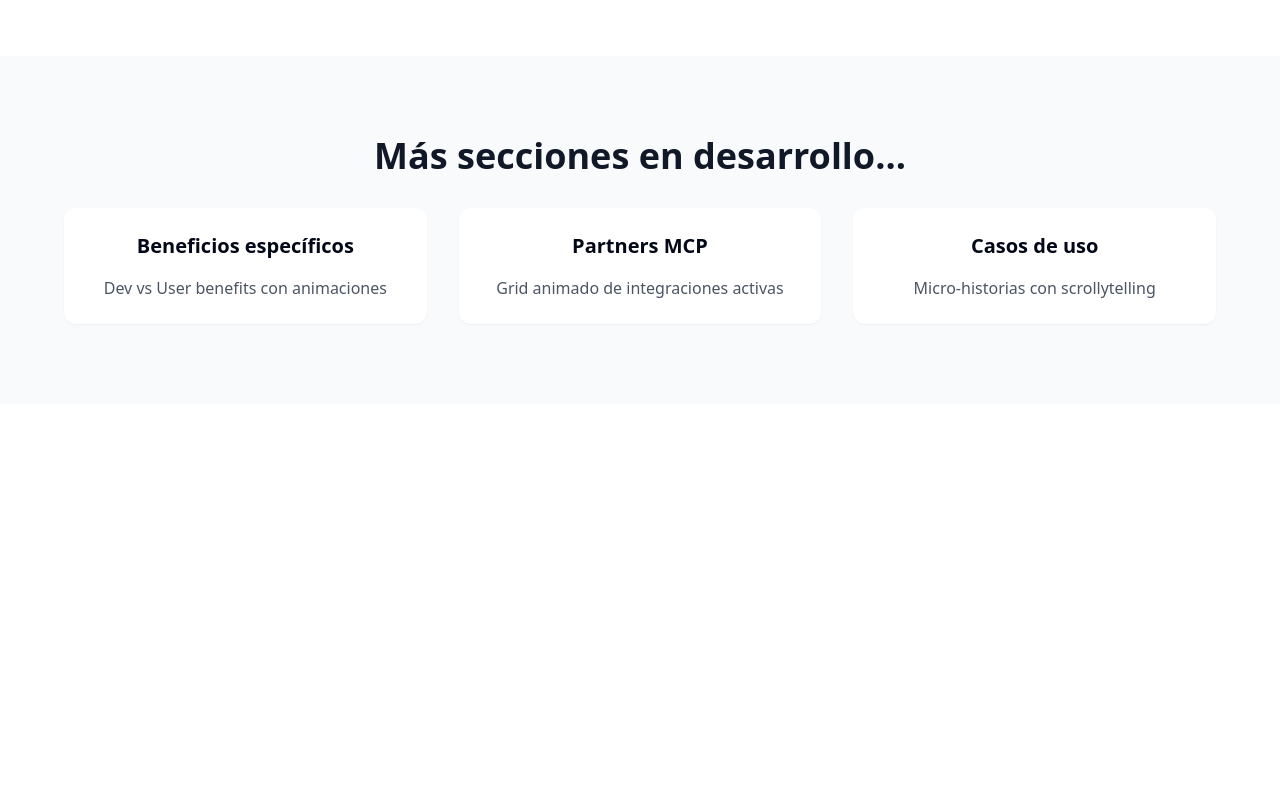
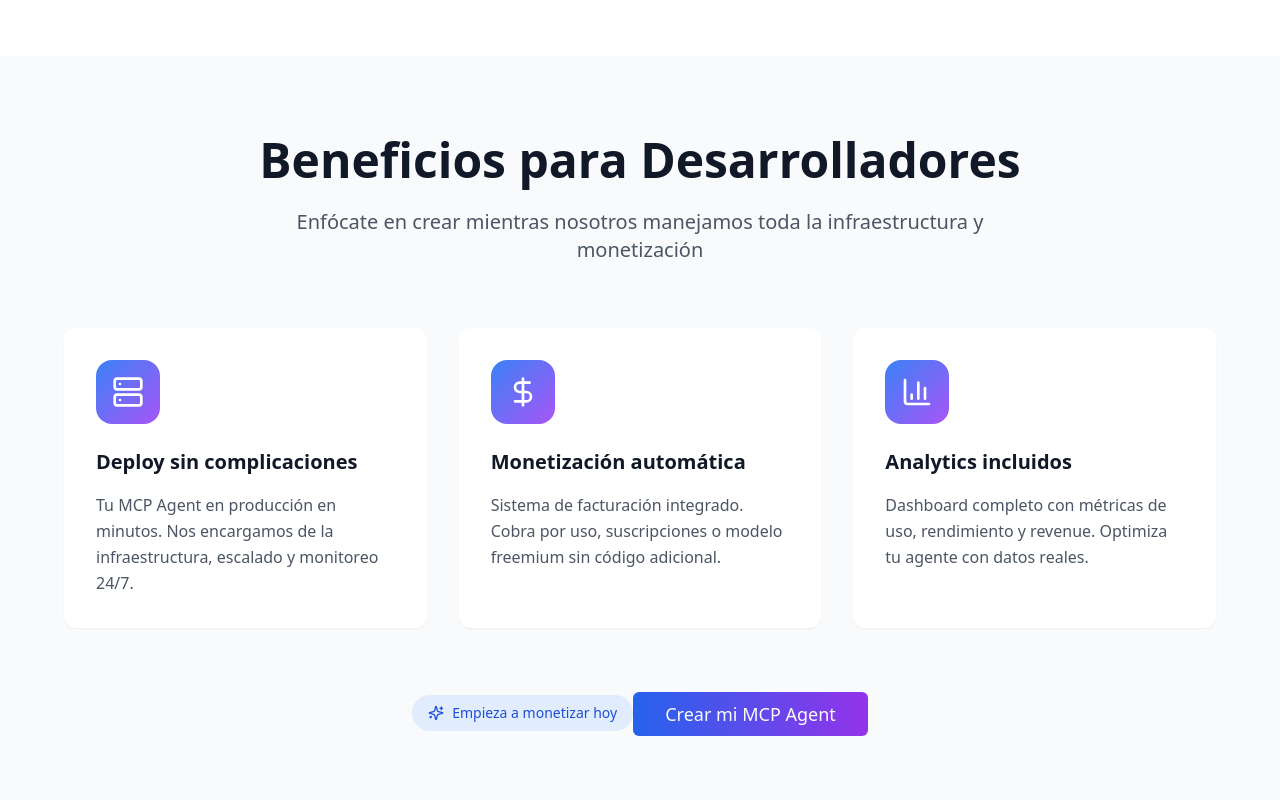
Before and after one commit to SneyX/universal-whatsag, a React (Vite) app: page / in a window 1280 px wide. Shown: the part 1480-2280 px from the top of the page. Before the commit the page ends 1884 px from the top, so only its background shows below. Built offline with nearby package versions, Linux system fonts and the light colour scheme.

Commit message:
feat: Add specific benefits section
Adds the "Beneficios específicos" section to the landing page, including Dev and User benefits with animations.

```diff
--- a/src/index.css
+++ b/src/index.css
@@ -149,6 +149,19 @@
   animation: slide-up 0.8s ease-out;
 }
 
+/* Delay classes for staggered animations */
+.delay-200 {
+  animation-delay: 200ms;
+}
+
+.delay-400 {
+  animation-delay: 400ms;
+}
+
+.delay-600 {
+  animation-delay: 600ms;
+}
+
 /* Smooth scrolling */
 html {
   scroll-behavior: smooth;
--- a/src/pages/Index.tsx
+++ b/src/pages/Index.tsx
@@ -1,11 +1,52 @@
-
 import { useState } from "react";
 import { Tabs, TabsList, TabsTrigger, TabsContent } from "@/components/ui/tabs";
 import { Button } from "@/components/ui/button";
-import { ArrowDown, Zap, Users, Cog } from "lucide-react";
+import { ArrowDown, Zap, Users, Cog, Server, DollarSign, BarChart3, Sparkles, Brain, Shield } from "lucide-react";
 
 const Index = () => {
   const [activeTab, setActiveTab] = useState("dev");
+
+  const devBenefits = [
+    {
+      icon: Server,
+      title: "Deploy sin complicaciones",
+      description: "Tu MCP Agent en producción en minutos. Nos encargamos de la infraestructura, escalado y monitoreo 24/7.",
+      animation: "animate-fade-in"
+    },
+    {
+      icon: DollarSign,
+      title: "Monetización automática",
+      description: "Sistema de facturación integrado. Cobra por uso, suscripciones o modelo freemium sin código adicional.",
+      animation: "animate-fade-in delay-200"
+    },
+    {
+      icon: BarChart3,
+      title: "Analytics incluidos",
+      description: "Dashboard completo con métricas de uso, rendimiento y revenue. Optimiza tu agente con datos reales.",
+      animation: "animate-fade-in delay-400"
+    }
+  ];
+
+  const userBenefits = [
+    {
+      icon: Brain,
+      title: "Inteligencia adaptativa",
+      description: "Universal Bot analiza tu solicitud y selecciona automáticamente la mejor herramienta disponible.",
+      animation: "animate-fade-in"
+    },
+    {
+      icon: Sparkles,
+      title: "Una conversación, infinitas herramientas",
+      description: "Accede a cientos de agentes especializados desde una sola interfaz. Sin cambiar de app.",
+      animation: "animate-fade-in delay-200"
+    },
+    {
+      icon: Shield,
+      title: "Siempre actualizado",
+      description: "Nuevas herramientas se integran automáticamente. Siempre tendrás acceso a lo más avanzado.",
+      animation: "animate-fade-in delay-400"
+    }
+  ];
 
   return (
     <div className="min-h-screen bg-gradient-to-br from-blue-50 via-purple-50 to-orange-50">
@@ -163,24 +204,92 @@ const Index = () => {
         </div>
       </section>
 
+      {/* Benefits Section with Dynamic Content */}
+      <section className="py-20 px-4 bg-gray-50">
+        <div className="max-w-6xl mx-auto">
+          <div className="text-center mb-16">
+            <h2 className="text-3xl md:text-5xl font-bold text-gray-900 mb-6">
+              {activeTab === "dev" ? "Beneficios para Desarrolladores" : "Beneficios para Usuarios"}
+            </h2>
+            <p className="text-xl text-gray-600 max-w-3xl mx-auto">
+              {activeTab === "dev"
+                ? "Enfócate en crear mientras nosotros manejamos toda la infraestructura y monetización"
+                : "Una experiencia fluida que se adapta a tus necesidades específicas"
+              }
+            </p>
+          </div>
+
+          <div className="grid md:grid-cols-3 gap-8">
+            {(activeTab === "dev" ? devBenefits : userBenefits).map((benefit, index) => {
+              const IconComponent = benefit.icon;
+              return (
+                <div
+                  key={index}
+                  className={`bg-white rounded-xl p-8 shadow-sm hover:shadow-lg transition-shadow duration-300 ${benefit.animation}`}
+                >
+                  <div className={`w-16 h-16 rounded-2xl mb-6 flex items-center justify-center ${
+                    activeTab === "dev"
+                      ? "bg-gradient-to-br from-blue-500 to-purple-500"
+                      : "bg-gradient-to-br from-purple-500 to-blue-500"
+                  }`}>
+                    <IconComponent className="w-8 h-8 text-white" />
+                  </div>
+
+                  <h3 className="text-xl font-semibold text-gray-900 mb-4">
+                    {benefit.title}
+                  </h3>
+
+                  <p className="text-gray-600 leading-relaxed">
+                    {benefit.description}
+                  </p>
+                </div>
+              );
+            })}
+          </div>
+
+          {/* CTA Section within Benefits */}
+          <div className="text-center mt-16">
+            <div className={`inline-flex items-center gap-2 px-4 py-2 rounded-full text-sm font-medium mb-6 ${
+              activeTab === "dev"
+                ? "bg-blue-100/80 text-blue-700"
+                : "bg-purple-100/80 text-purple-700"
+            }`}>
+              <Sparkles className="w-4 h-4" />
+              {activeTab === "dev" ? "Empieza a monetizar hoy" : "Pruébalo gratis"}
+            </div>
+
+            <Button
+              size="lg"
+              className={`px-8 py-4 text-lg ${
+                activeTab === "dev"
+                  ? "bg-gradient-to-r from-blue-600 to-purple-600 hover:from-blue-700 hover:to-purple-700"
+                  : "bg-gradient-to-r from-purple-600 to-blue-600 hover:from-purple-700 hover:to-blue-700"
+              }`}
+            >
+              {activeTab === "dev" ? "Crear mi MCP Agent" : "Comenzar ahora"}
+            </Button>
+          </div>
+        </div>
+      </section>
+
       {/* Coming Soon Sections */}
-      <section className="py-20 px-4 bg-gray-50">
+      <section className="py-20 px-4 bg-white">
         <div className="max-w-6xl mx-auto text-center">
           <h2 className="text-3xl md:text-4xl font-bold text-gray-900 mb-8">
             Más secciones en desarrollo...
           </h2>
           <div className="grid md:grid-cols-3 gap-8">
-            <div className="p-6 bg-white rounded-xl shadow-sm">
-              <h3 className="text-xl font-semibold mb-4">Beneficios específicos</h3>
-              <p className="text-gray-600">Dev vs User benefits con animaciones</p>
-            </div>
-            <div className="p-6 bg-white rounded-xl shadow-sm">
+            <div className="p-6 bg-gray-50 rounded-xl">
               <h3 className="text-xl font-semibold mb-4">Partners MCP</h3>
               <p className="text-gray-600">Grid animado de integraciones activas</p>
             </div>
-            <div className="p-6 bg-white rounded-xl shadow-sm">
+            <div className="p-6 bg-gray-50 rounded-xl">
               <h3 className="text-xl font-semibold mb-4">Casos de uso</h3>
               <p className="text-gray-600">Micro-historias con scrollytelling</p>
+            </div>
+            <div className="p-6 bg-gray-50 rounded-xl">
+              <h3 className="text-xl font-semibold mb-4">Pricing & FAQ</h3>
+              <p className="text-gray-600">Planes y preguntas frecuentes</p>
             </div>
           </div>
         </div>
```
